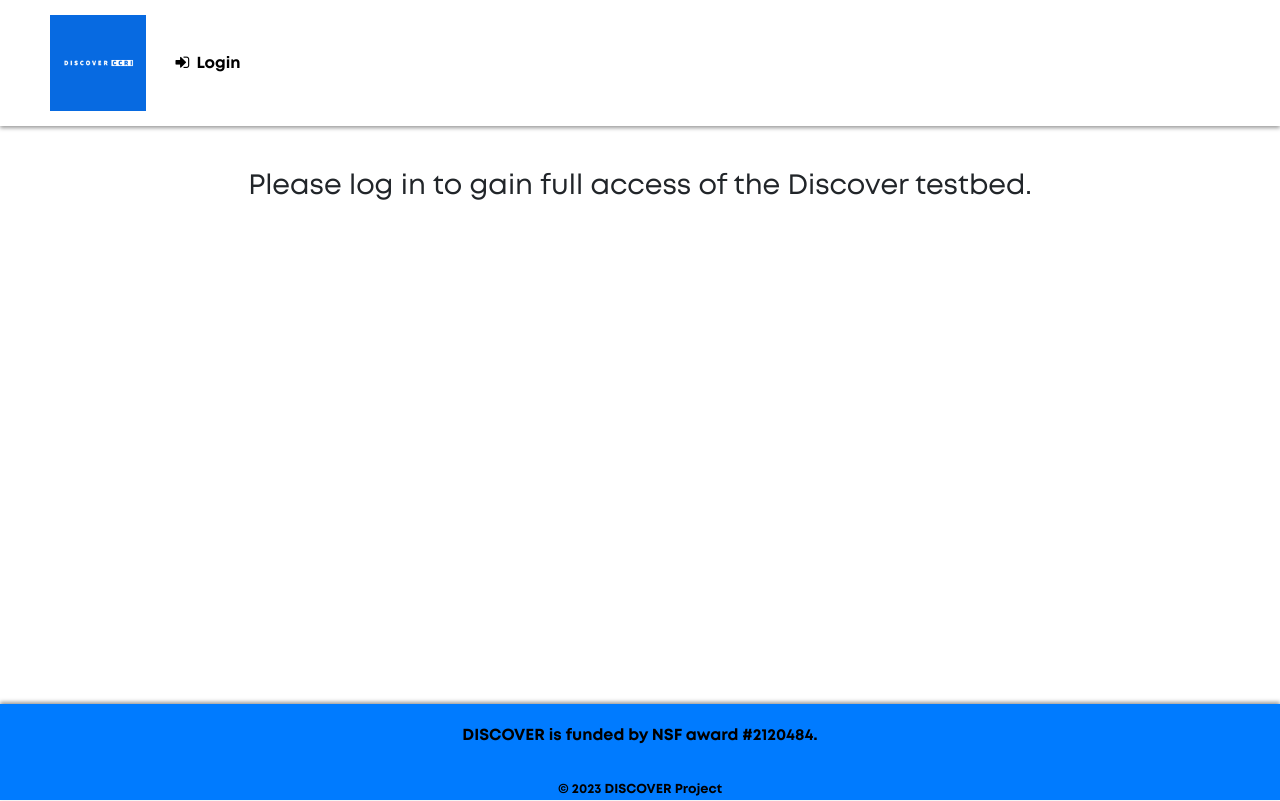
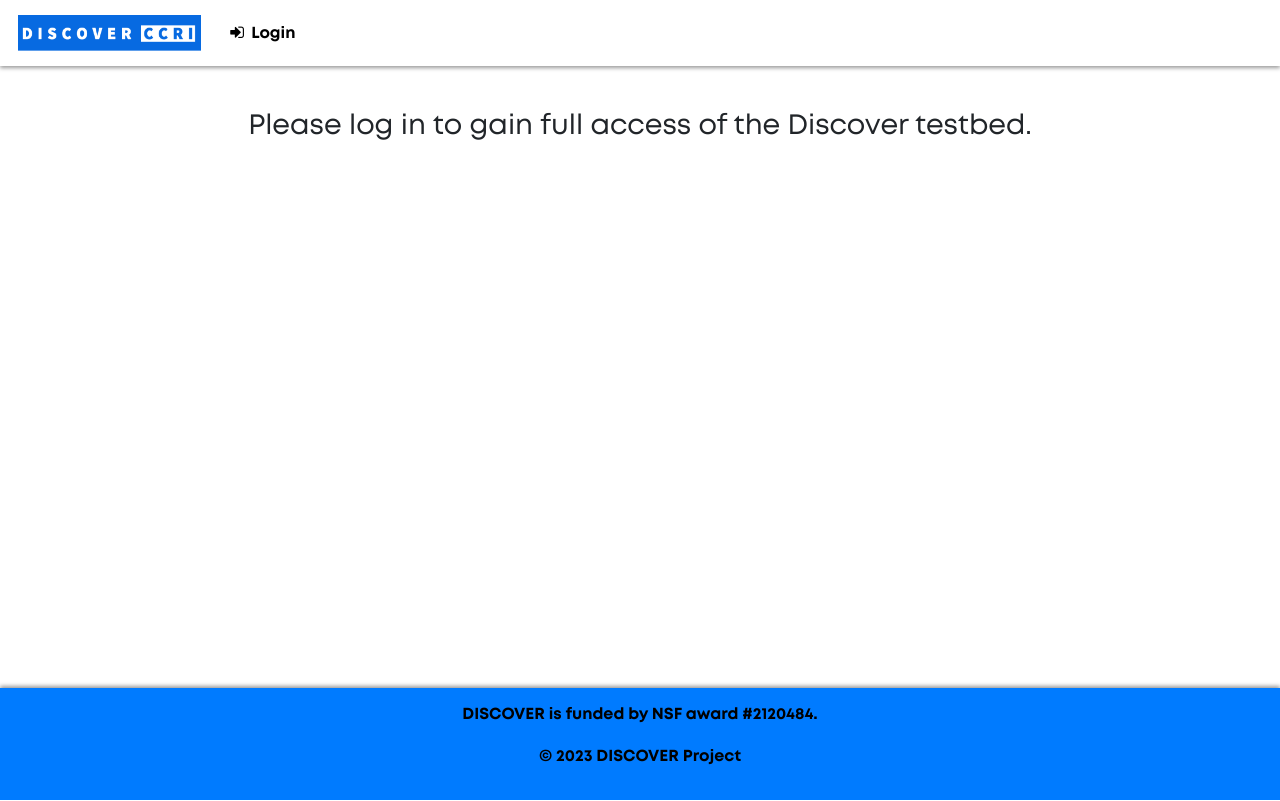
Before and after one commit to DiscoverCCRI/portal_v1, a Django app: page / in a window 1280 px wide. Run offline with Django 3.2, Linux system fonts and the light colour scheme; parts of the project's set-up code (start-up, migrations or seed data) failed here and were passed over; some libraries are stand-ins or nearby versions.

Commit message:
Modify logo and tables

```diff
--- a/base/static/css/footer.css
+++ b/base/static/css/footer.css
@@ -7,22 +7,12 @@
   justify-content: center;
   text-align: center;
   color: #fff;
-  height: 6em;
+  height: 7em;
   margin-top: 0;
   right: 0;
   left: 0;
-  bottom: 0;
   width: 100%;
   box-shadow: 0 -2px 4px 0 rgba(0,0,0,.4);
-  padding-top: 20px;
-}
-
-.footer .copyright {
-  margin-top:15px;
-  text-align:center;
-  font-size:13px;
-  color:#aaa;
-  margin-bottom:0;
 }
 
 .link {
--- a/templates/base/base.html
+++ b/templates/base/base.html
@@ -16,6 +16,7 @@
               href="https://cdnjs.cloudflare.com/ajax/libs/font-awesome/4.7.0/css/font-awesome.min.css">
         <!-- other stylesheets / sources -->
         <link rel="stylesheet" href="{% static 'css/main.css' %}" />
+        <link rel="icon" type="image/x-icon" href="{% static 'images/logo/discoverlogo.jpeg' %}">
         <title>
             {% block title %}DISCOVER Portal{% endblock %}
         </title>
--- a/templates/base/footer.html
+++ b/templates/base/footer.html
@@ -9,7 +9,7 @@
            style="color:black;
                   font-family: bold">#2120484</a>.
     </p>
-    <p class="copyright" style="color:black; font-family: bold;">
+    <p style="color:black; font-family: bold;">
         © 2023
         <a href="https://discoverccri.org/"
            target="_blank"
--- a/templates/base/navbar.html
+++ b/templates/base/navbar.html
@@ -3,10 +3,9 @@
      style="background-color: white;
             box-shadow: 0 2px 4px 0 rgba(0,0,0,.4)">
     <a class="navbar-brand" href="{% url 'home' %}">
-        <img style="border: 2px solid white;
-                    margin-left: 2rem"
-             src="{% static 'images/logo/discoverlogo.jpeg' %}"
-             height="100"
+        <img style="border: 2px solid white;"
+             src="{% static 'images/logo/discover-logo.png' %}"
+             height="40"
              alt="discover logo" />
     </a>
     <button class="navbar-toggler"
--- a/templates/manage/user_groups.html
+++ b/templates/manage/user_groups.html
@@ -15,7 +15,6 @@
                 <table class="table table-striped table-bordered mt-4">
                     <tr>
                         <th>Display Name</th>
-                        <th>Username</th>
                         <th>Email</th>
                         <th>Discover User</th>
                         <th>Principal Investigator (PI)</th>
@@ -32,7 +31,6 @@
                         <tr>
                             <td>{{ u.display_name }}</td>
                             <td>{{ u.email }}</td>
-                            <td>{{ u.username }}</td>
                             <td style="text-align: center">
                                 <input type="submit"
                                        class={% if u.is_aerpaw_user %}
```
Also changed, not shown: templates/resources/resources.html (+10 -7 lines), base/static/images/logo/discover-logo.png (added).
